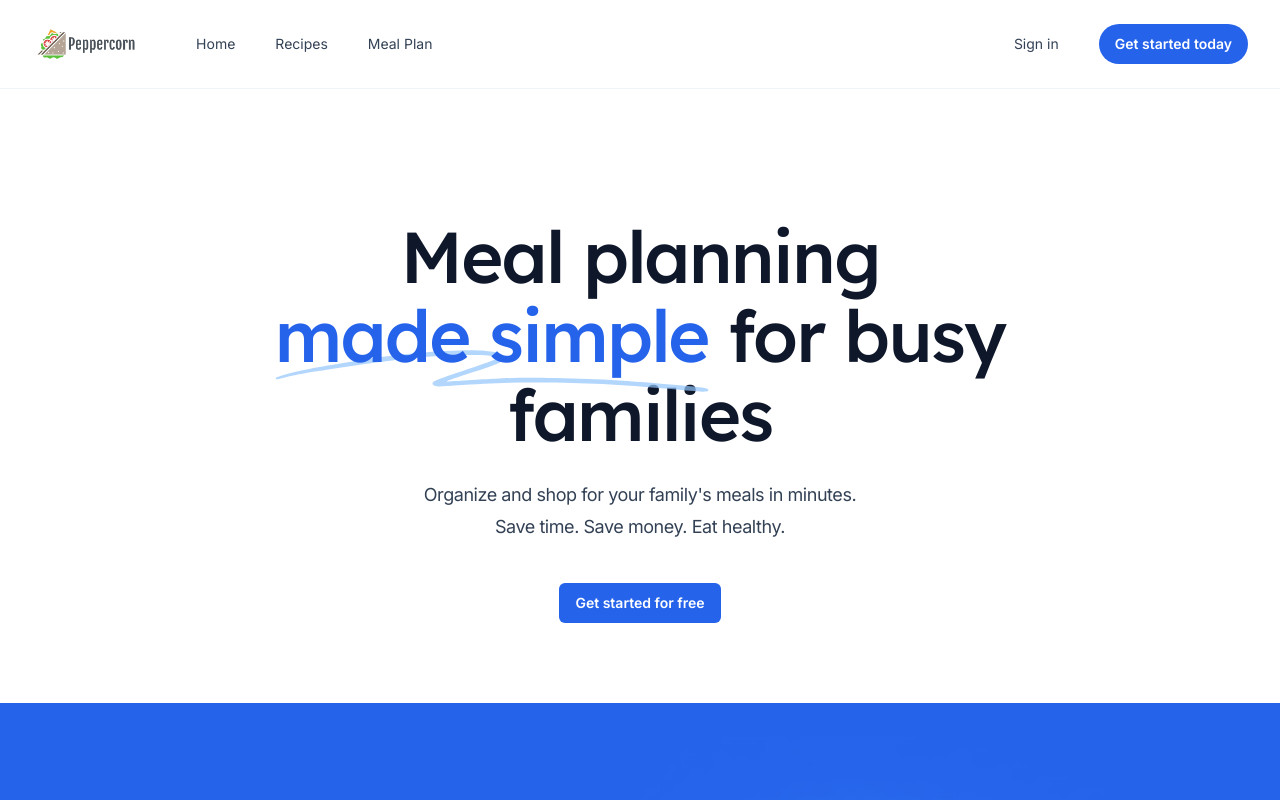
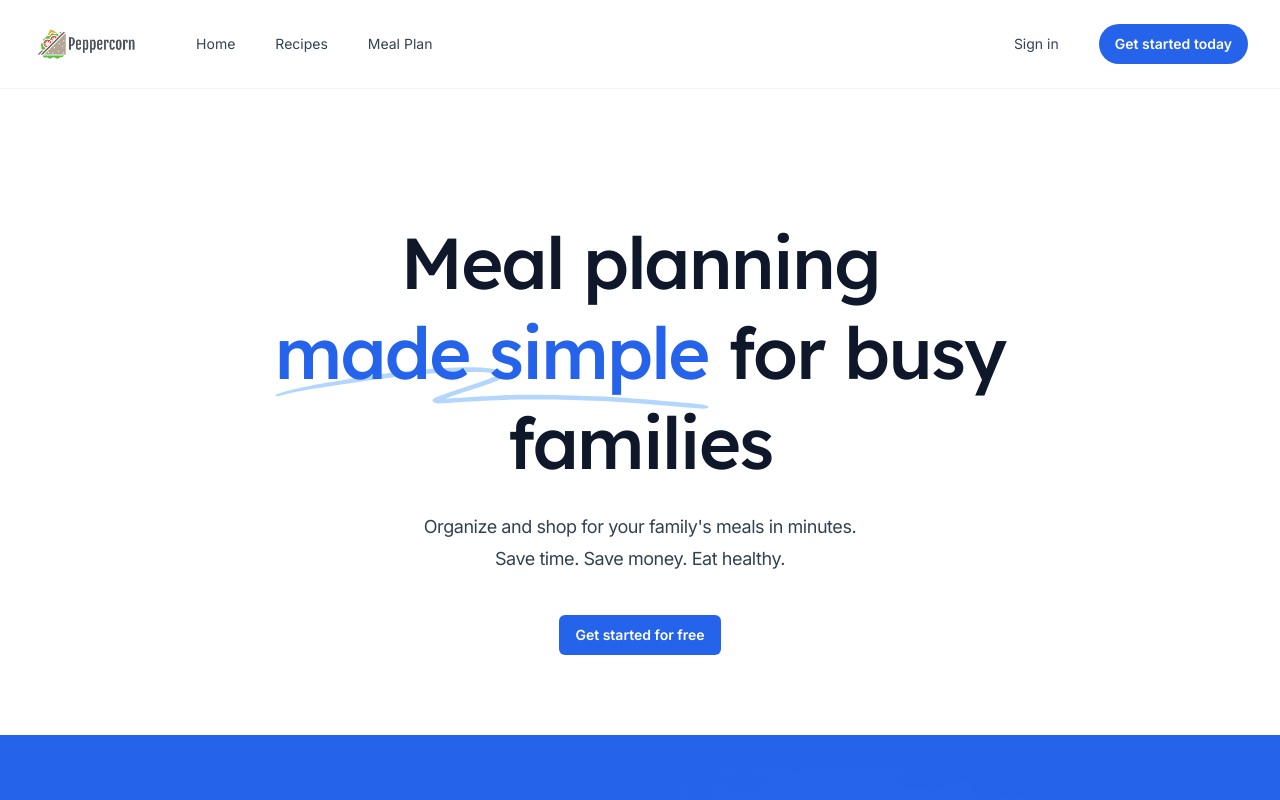
Before and after one commit to khaosophy/peppercorn, a Next.js app: page / in a window 1280 px wide. Shown: the top 800 px of the page. Built offline with nearby package versions, Linux system fonts and the light colour scheme.

Commit message:
hero line height adjustment

```diff
--- a/src/components/Hero.jsx
+++ b/src/components/Hero.jsx
@@ -5,8 +5,7 @@ import Container from '@/components/Container'
 export default function Hero() {
   return (
     <Container className="py-20 text-center lg:pt-32">
-      {/* todo: increase line-height */}
-      <h1 className="mx-auto max-w-4xl font-display text-5xl font-medium tracking-tight text-slate-900 sm:text-7xl">
+      <h1 className="mx-auto max-w-4xl font-display text-5xl font-medium tracking-tight leading-tight text-slate-900 sm:text-7xl sm:leading-tight">
         Meal planning{' '}
         <span className="relative whitespace-nowrap text-blue-600">
           <svg
@@ -28,18 +27,6 @@ export default function Hero() {
       </p>
       <div className="mt-10 flex justify-center gap-x-6">
         <Button href={routes.register} color="blue">Get started for free</Button>
-        {/* <Button
-          href="https://www.youtube.com/watch?v=dQw4w9WgXcQ"
-          variant="outline"
-        >
-          <svg
-            aria-hidden="true"
-            className="h-3 w-3 flex-none fill-blue-600 group-active:fill-current"
-          >
-            <path d="m9.997 6.91-7.583 3.447A1 1 0 0 1 1 9.447V2.553a1 1 0 0 1 1.414-.91L9.997 5.09c.782.355.782 1.465 0 1.82Z" />
-          </svg>
-          <span className="ml-3">Watch video</span>
-        </Button> */}
       </div>
     </Container>
   )
```
